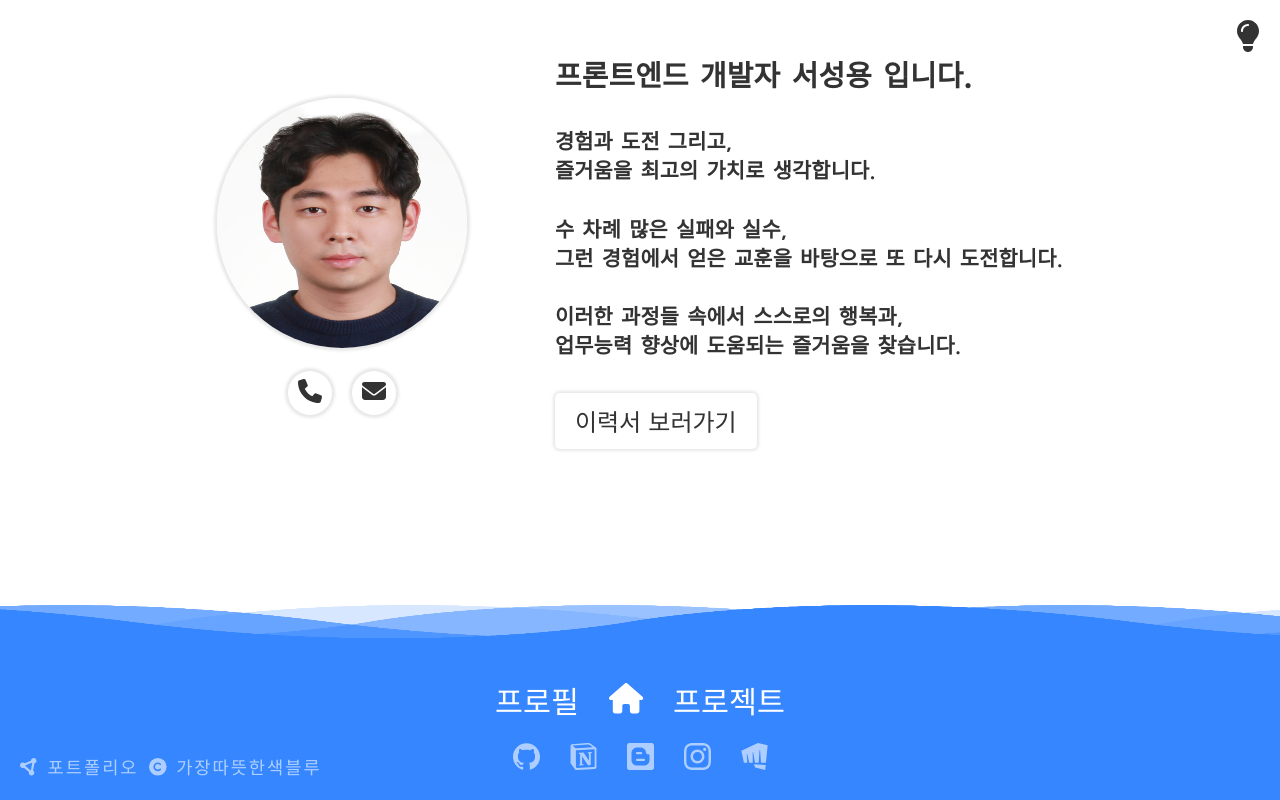
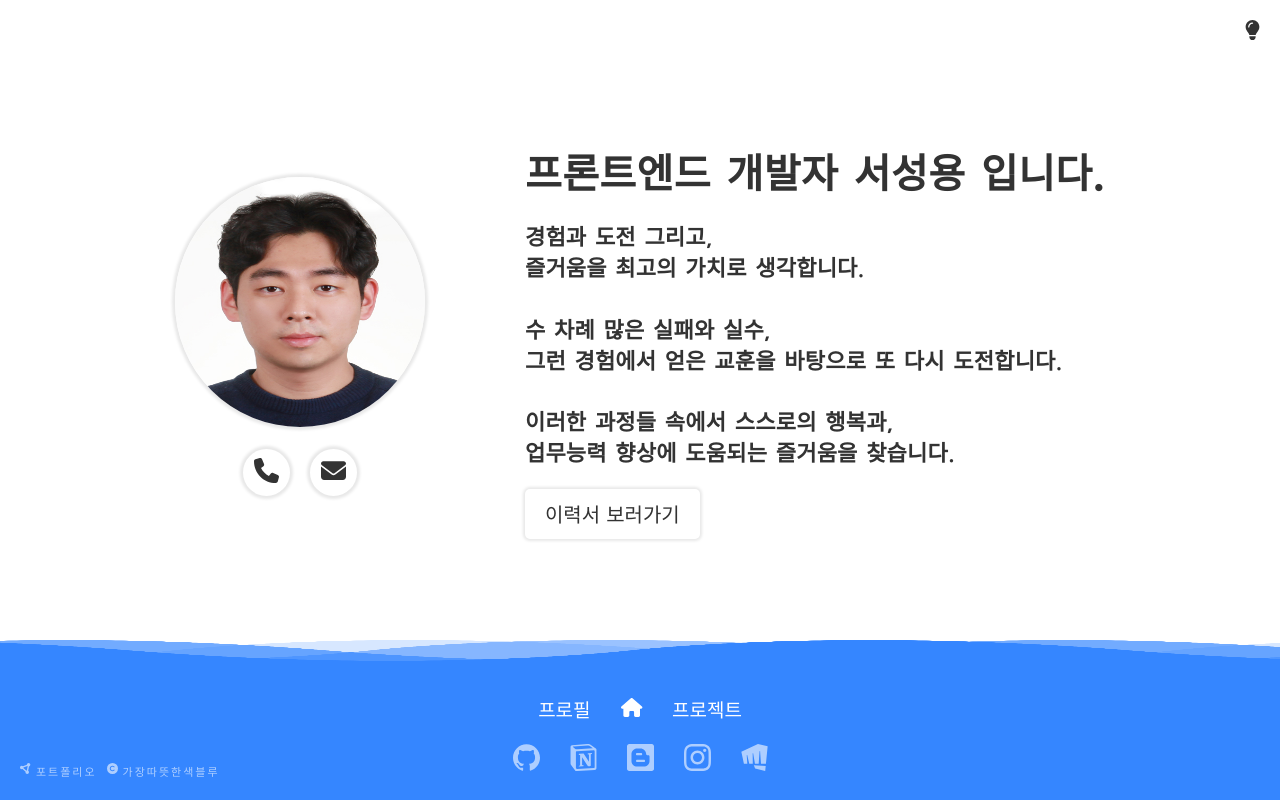
Before and after one commit to rkekqmf/OP.GG, a Next.js app: page /profile in a window 1280 px wide. Built offline with nearby package versions, Linux system fonts and the light colour scheme.

Commit message:
EDU : sc 문법 , px em rex

```diff
--- /dev/null
+++ b/components/common/commonStyle.js
@@ -0,0 +1,45 @@
+import styled, { css } from "styled-components";
+
+// css Mixin
+const cc = css`
+  display: flex;
+  justify-content: center;
+`;
+const zz = styled.div`
+  background-color: black;
+  color: yellow;
+  padding: 20px;
+  ${cc}
+`;
+// attrs
+const xx = styled.input.attrs({ type: "checkbox" })``;
+// style objects
+const Ez = styled.div((props) => ({ display: "zz", color: "zz", borderRadius: "zz" }));
+
+export const Container = styled.main`
+  display: ${({ display }) => display};
+  flex-direction: ${({ flexDirection }) => flexDirection};
+  justify-content: ${({ justifyContent }) => justifyContent};
+  align-items: ${({ alignItems }) => alignItems};
+  column-gap: ${({ columnGap }) => columnGap};
+  transition: ${({ transition }) => transition};
+  color: ${({ color }) => color};
+  margin-top: 4rem;
+  @media only screen and (min-width: 992px) {
+    flex-direction: ${({ media }) => media.flexDirection};
+    row-gap: ${({ media }) => media.rowGap};
+  }
+`;
+
+Container.defaultProps = {
+  display: "flex",
+  flexDirection: "column",
+  justifyContent: "center",
+  alignItems: "center",
+  columnGap: "10rem",
+  transition: "0.5s",
+  media: {
+    flexDirection: "row",
+    rowGap: "2rem",
+  },
+};
--- a/components/layout/footer.js
+++ b/components/layout/footer.js
@@ -1,5 +1,5 @@
 import Link from "next/link";
-import styled, { keyframes } from "styled-components";
+import styled, { keyframes, css } from "styled-components";
 import SvgController from "../common/svgController";
 import { FontAwesomeIcon } from "@fortawesome/react-fontawesome";
 import { faHouse, faCopyright, faCircleNodes } from "@fortawesome/free-solid-svg-icons";
@@ -61,6 +61,17 @@ const Footer = () => {
     </Container>
   );
 };
+// @media only screen and (max-width: 600px) {
+// }
+// @media only screen and (min-width: 600px) {
+// }
+// @media only screen and (min-width: 768px) {
+// }
+// @media only screen and (min-width: 992px) {
+// }
+// @media only screen and (min-width: 1200px) {
+// }
+
 const Container = styled.footer`
   position: fixed;
   bottom: 0;
@@ -104,7 +115,8 @@ const Contact = styled(Menu)`
 `;
 
 const Info = styled.ul`
-  position: absolute;
+  z-index: 1000;
+  position: fixed;
   bottom: 10px;
   left: 20px;
   display: flex;
@@ -117,13 +129,31 @@ const Info = styled.ul`
   font-weight: 100;
   color: #fff;
   opacity: 0.6;
-
   li {
     display: flex;
-    align-items: center;
-    column-gap: 10px;
+    column-gap: 5px;
   }
+  @media only screen and (max-width: 672px) {
+    position: fixed;
+    top: 10px;
+    left: 20px;
+    color: ${({ theme }) => theme.fontColor};
+    opacity: 1;
+  }
+  /* @media only screen and (min-width: 600px) {
+  }
+  @media only screen and (min-width: 768px) {
+    top: -100px;
+    left: 20px;
+  }
+  @media only screen and (min-width: 992px) {
+    bottom: 10px;
+    left: 20px;
+  }
+  @media only screen and (min-width: 1200px) {
+  } */
 `;
+
 const WaveKeyframes1 = keyframes`
 0% {
   background-position-x: 1000px;
@@ -150,24 +180,32 @@ const Wave1 = styled.div`
   z-index: 1000;
   opacity: 1;
   bottom: 0;
-  animation: ${WaveKeyframes1} 4s linear infinite;
+  ${css`
+    animation: ${WaveKeyframes1} 4s linear infinite;
+  `};
 `;
 const Wave2 = styled(Wave1)`
   z-index: 999;
   opacity: 0.5;
   bottom: 1em;
-  animation: ${WaveKeyframes2} 4s linear infinite;
+  ${css`
+    animation: ${WaveKeyframes2} 4s linear infinite;
+  `};
 `;
 const Wave3 = styled(Wave1)`
   z-index: 998;
   opacity: 0.2;
   bottom: 1.5em;
-  animation: ${WaveKeyframes1} 3s linear infinite;
+  ${css`
+    animation: ${WaveKeyframes1} 3s linear infinite;
+  `};
 `;
 const Wave4 = styled(Wave1)`
   z-index: 997;
   opacity: 0.7;
   bottom: 2em;
-  animation: ${WaveKeyframes2} 3s linear infinite;
+  ${css`
+    animation: ${WaveKeyframes2} 3s linear infinite;
+  `};
 `;
 export default Footer;
--- a/pages/profile.js
+++ b/pages/profile.js
@@ -1,19 +1,24 @@
 import axios from "axios";
 import Image from "next/image";
 import styled from "styled-components";
+import * as S from "../components/common/commonStyle";
 import { FontAwesomeIcon } from "@fortawesome/react-fontawesome";
 import { faEnvelope, faPhone } from "@fortawesome/free-solid-svg-icons";
 
-const Profile = () => {
+const Profile = ({ container }) => {
+  const { bold, color, children } = container;
+  const containerStyle = { bold, color };
   const comment1 = "프론트엔드 개발자 서성용 입니다.";
   const comment2 =
     "경험과 도전 그리고,\n즐거움을 최고의 가치로 생각합니다.\n\n수 차례 많은 실패와 실수,\n그런 경험에서 얻은 교훈을 바탕으로 또 다시 도전합니다.\n\n이러한 과정들 속에서 스스로의 행복과,\n업무능력 향상에 도움되는 즐거움을 찾습니다.";
 
   return (
-    <Container>
+    // <S.Container {...containerStyle}>
+    //   {children}
+    <S.Container>
       <Contact>
         <ImageBox>
-          <Image src="/증명사진.jpg" width={250} height={250} alt="프로필사진" />
+          <Image src="/증명사진.jpg" layout="fill" objectFit="fill" alt="프로필사진" />
         </ImageBox>
         <a href="tel:+821063367941" target="_blank" rel="noreferrer">
           <FontAwesomeIcon icon={faPhone} />
@@ -33,62 +38,144 @@ const Profile = () => {
           <span>이력서 보러가기</span>
         </a>
       </Content>
-    </Container>
+    </S.Container>
   );
 };
+/* Extra small devices (phones, 600px and down) */
+// @media only screen and (max-width: 600px) {...}
 
-const Container = styled.main`
-  display: flex;
-  justify-content: center;
-  align-items: center;
-  column-gap: 5.5em;
-`;
+// /* Small devices (portrait tablets and large phones, 600px and up)
+// */
+// @media only screen and (min-width: 600px) {...}
+
+// /* Medium devices (landscape tablets, 768px and up) */
+// @media only screen and (min-width: 768px) {...}
+
+// /* Large devices (laptops/desktops, 992px and up) */
+// @media only screen and (min-width: 992px) {...}
+
+// /* Extra large devices (large laptops and desktops, 1200px and up) */
+// @media only screen and (min-width: 1200px) {...}
+
+Profile.defaultProps = {
+  container: { bold: true, color: "red", children: "zz" },
+};
 
 const ImageBox = styled.div`
   position: relative;
-  margin-bottom: 30px;
-  border-radius: 50%;
-  height: 250px;
+  margin-bottom: 3rem;
+  border-radius: 50rem;
   overflow: hidden;
   box-shadow: 0 0 3px 3px ${({ theme }) => theme.shadowColor};
+  transition: 0.5s;
+  @media only screen and (max-width: 600px) {
+    width: 10rem;
+    height: 10rem;
+  }
+  @media only screen and (min-width: 600px) {
+    width: 15rem;
+    height: 15rem;
+  }
+  @media only screen and (min-width: 768px) {
+    width: 20rem;
+    height: 20rem;
+  }
+  @media only screen and (min-width: 992px) {
+    width: 25rem;
+    height: 25rem;
+  }
+  @media only screen and (min-width: 1200px) {
+  }
 `;
 
 const Contact = styled.div`
   text-align: center;
+  margin-bottom: 2rem;
   a {
-    margin: 0 10px;
-    padding: 10px 10px;
+    margin: 0 1rem;
     border-radius: 50%;
     width: fit-content;
-    font-size: 1.5em;
     box-shadow: 0 0 3px 3px ${({ theme }) => theme.shadowColor};
+    transition: 0.5s;
+    @media only screen and (max-width: 600px) {
+      font-size: 1rem;
+      padding: 0.5rem 0.5rem;
+    }
+    @media only screen and (min-width: 600px) {
+      font-size: 1.5rem;
+      padding: 0.7rem 0.7rem;
+    }
+    @media only screen and (min-width: 768px) {
+      font-size: 2rem;
+      padding: 0.9rem 0.9rem;
+    }
+    @media only screen and (min-width: 992px) {
+      font-size: 2.5rem;
+      padding: 1.1rem 1.1rem;
+    }
+    @media only screen and (min-width: 1200px) {
+    }
   }
 `;
+
 const Content = styled.div`
   display: flex;
   flex-direction: column;
-  row-gap: 2em;
+  row-gap: 2rem;
   a {
+    font-size: 2rem;
     padding: 10px 20px;
     border-radius: 5px;
     width: fit-content;
-    font-size: 1.5em;
     box-shadow: 0 0 3px 2px ${({ theme }) => theme.shadowColor};
+    transition: 0.5s;
+    @media only screen and (max-width: 600px) {
+      font-size: 1.5rem;
+      padding: 5px 10px;
+    }
+  }
+  @media only screen and (max-width: 600px) {
+    align-items: center;
+  }
+  @media only screen and (min-width: 600px) {
+    align-items: center;
+  }
+  @media only screen and (min-width: 992px) {
+    align-items: flex-start;
   }
 `;
 
 const Comment1 = styled.p`
   font-family: Nanum Gothic, sans-serif;
   font-weight: 800;
-  font-size: 1.8em;
   letter-spacing: 0.01em;
   word-spacing: 0.1em;
   line-height: 1.4em;
+  transition: 0.5s;
+  @media only screen and (max-width: 600px) {
+    font-size: 2rem;
+  }
+  @media only screen and (min-width: 600px) {
+    font-size: 3rem;
+  }
+  @media only screen and (min-width: 992px) {
+    font-size: 4rem;
+  }
 `;
 const Comment2 = styled(Comment1)`
   font-weight: 600;
   font-size: 1.3em;
-  white-space: pre;
+  transition: 0.5s;
+  white-space: pre-wrap;
+  @media only screen and (max-width: 600px) {
+    font-size: 1.2rem;
+  }
+  @media only screen and (min-width: 600px) {
+    font-size: 1.7rem;
+  }
+  @media only screen and (min-width: 992px) {
+    font-size: 2.2rem;
+  }
 `;
 
 export default Profile;
--- a/styles/globalStyle.js
+++ b/styles/globalStyle.js
@@ -9,6 +9,9 @@ const GlobalStyle = createGlobalStyle`
   font-family: "Jua", sans-serif;
 }
 
+html {
+  font-size: 62.5%;
+}
 html,
 body {
   background: ${({ theme }) => theme.bgColor};
@@ -21,8 +24,9 @@ body {
 
 #__next {
   display: flex;
+  justify-content: center;
+  align-items: center;
   flex-direction: column;
-  padding-top: 3.5em;
   padding-bottom: 15.5em;
   width: 100%;
   min-height: 100vh;
```
Also changed, not shown: styles/theme.js (+16 -0 lines).
